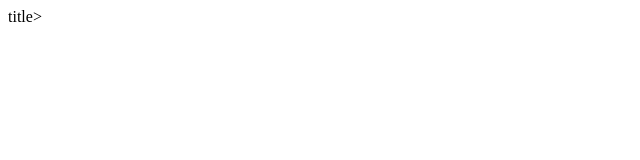
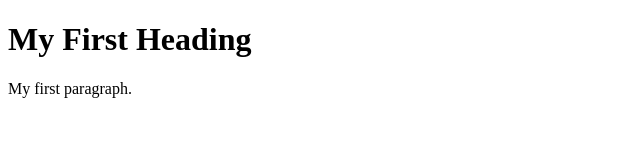
Before and after one commit to haifrancis/PythonExercises, a plain HTML site: page index.htm in a window 1280 px wide. Shown: the whole page, without its empty margins (0-640 px from the left). Drawn offline with Linux system fonts and the light colour scheme.

Commit message:
Update index.htm

```diff
--- a/index.htm
+++ b/index.htm
@@ -1 +1,10 @@
-<html><title>This is a test file</title>title></html>
+<!DOCTYPE html>
+<html>
+<body>
+
+<h1>My First Heading</h1>
+
+<p>My first paragraph.</p>
+
+</body>
+</html>
```
